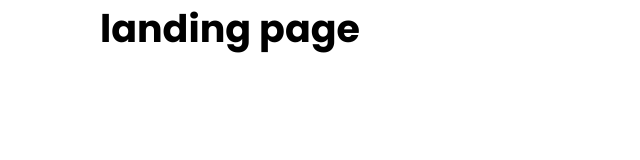
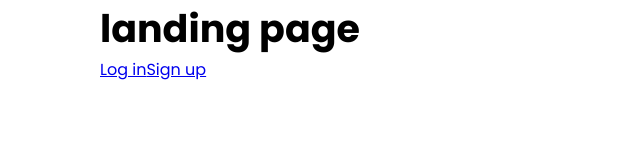
Before and after one commit to perezandr/growy, a Next.js app: page / in a window 1280 px wide. Shown: the top 160 px of the page, without its empty margins (0-640 px from the left). Built offline with nearby package versions, Linux system fonts and the light colour scheme; no server answers.

Commit message:
link to login and signup

```diff
--- a/src/pages/index.jsx
+++ b/src/pages/index.jsx
@@ -1,4 +1,5 @@
 // import { useSession } from "next-auth/react";
+import Link from "next/link";
 
 export default function Home() {
   // const { data: session } = useSession();
@@ -8,6 +9,8 @@
   return (
     <main>
       <h1>landing page</h1>
+      <Link href="/login">Log in</Link>
+      <Link href="/signup">Sign up</Link>
     </main>
   );
 }
```
